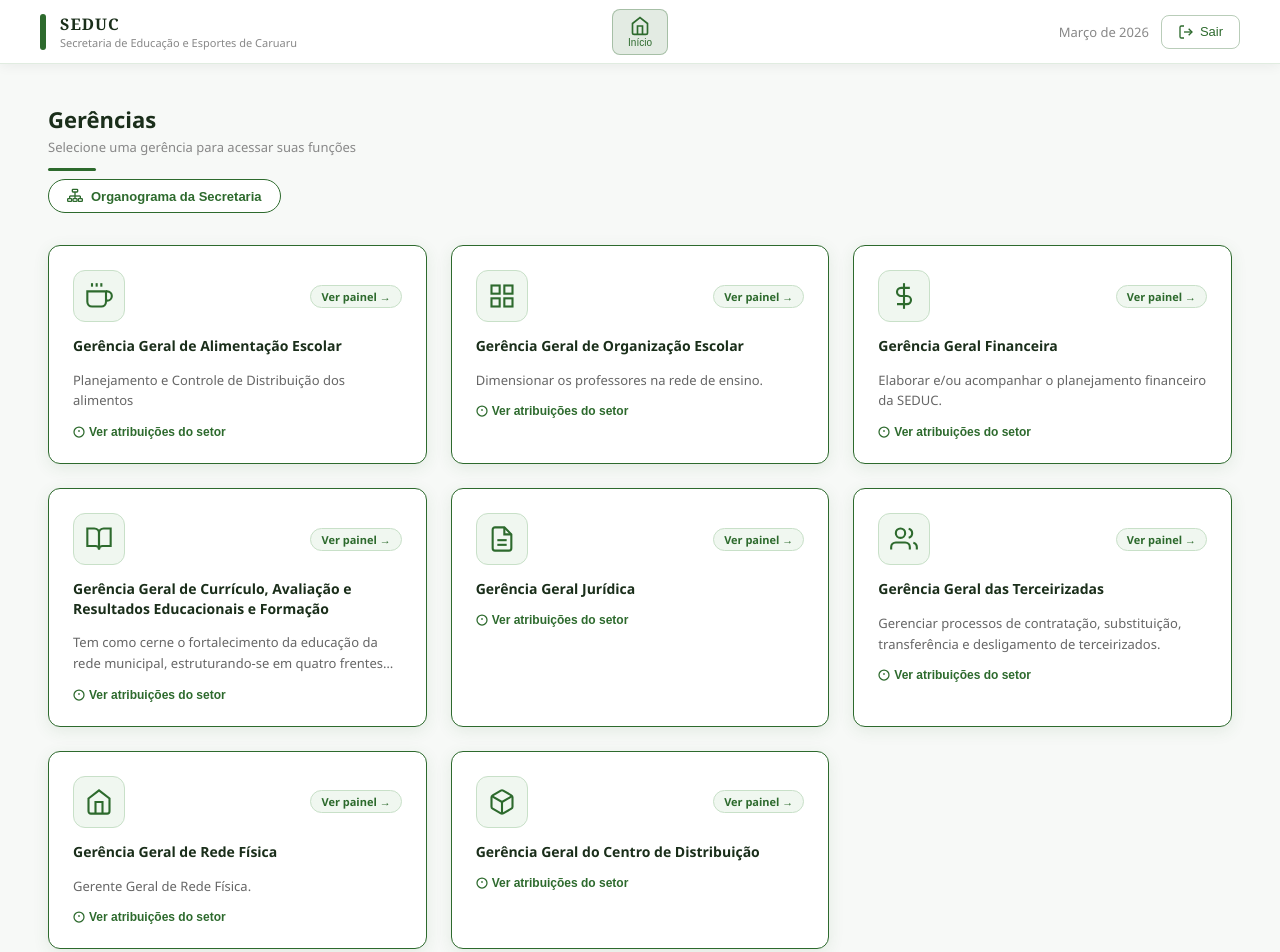
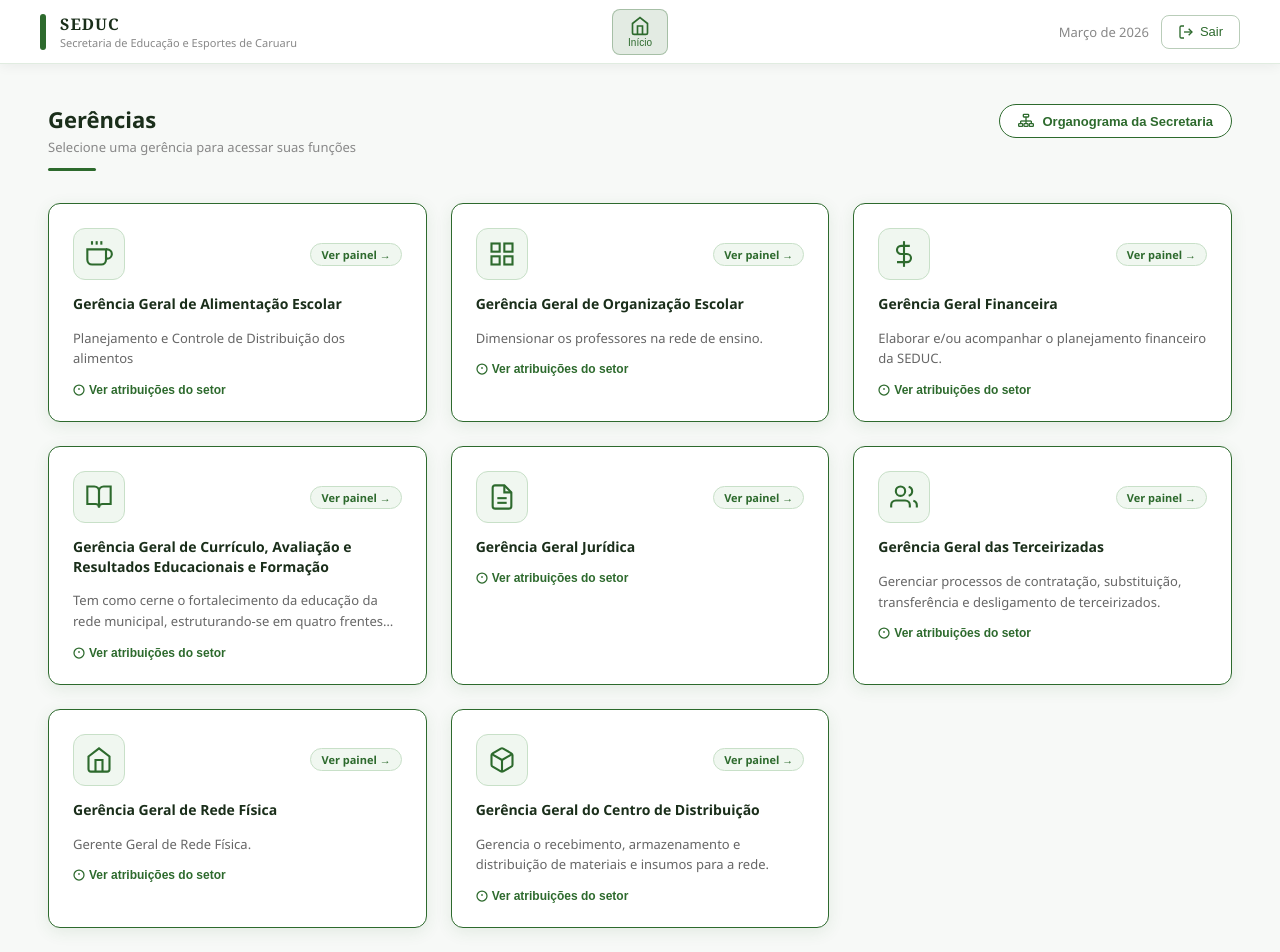
Before and after one commit to josewerton-seduc/seduc, a React (Vite) app in the folder frontend/: page /dashboard in a window 1280 px wide. Shown: the top 952 px of the page. Built offline with nearby package versions, Linux system fonts and the light colour scheme.

Commit message:
botão organograma

```diff
--- a/frontend/src/pages/DashboardPage.jsx
+++ b/frontend/src/pages/DashboardPage.jsx
@@ -143,7 +143,7 @@ const gerencias = [
     id: 8,
     nome: "Gerência Geral do Centro de Distribuição",
     rota: "/gg-centro-distribuicao",
-    descricao: "",
+    descricao: "Gerencia o recebimento, armazenamento e distribuição de materiais e insumos para a rede.",
     atribuicoes: [],
     icone: (
       <svg width="28" height="28" viewBox="0 0 24 24" fill="none" stroke="currentColor" strokeWidth="1.8">
@@ -300,16 +300,14 @@ export default function DashboardPage() {
 
       <Header titulo="SEDUC" sub="Secretaria de Educação e Esportes de Caruaru" />
 
-      <div style={{ padding: "2.5rem 3rem 0", paddingTop: "calc(64px + 2.5rem)" }}>
+      <div style={{ padding: "2.5rem 3rem 0", paddingTop: "calc(64px + 2.5rem)", display: "flex", alignItems: "flex-start", justifyContent: "space-between" }}>
+        <div>
           <h2 style={{ fontSize: "22px", fontWeight: "700", color: "#1a2e1a", margin: 0 }}>Gerências</h2>
           <p style={{ fontSize: "13px", color: "#888", marginTop: "4px" }}>
             Selecione uma gerência para acessar suas funções
           </p>
           <div style={{ height: "3px", width: "48px", background: "#2d6a2d", borderRadius: "2px", marginTop: "12px" }} />
         </div>
-
-      {/* Botão organograma */}
-      <div style={{ padding: "0 3rem", marginTop: "8px" }}>
         <button
           onClick={() => setMostraOrganograma(true)}
           style={{
@@ -317,7 +315,7 @@ export default function DashboardPage() {
             padding: "8px 18px", borderRadius: "20px",
             border: "1.5px solid #2d6a2d", background: "#fff",
             color: "#2d6a2d", fontSize: "13px", fontWeight: "600",
-            cursor: "pointer", transition: "background 0.15s",
+            cursor: "pointer", transition: "background 0.15s", whiteSpace: "nowrap",
           }}
           onMouseEnter={e => e.currentTarget.style.background = "#f0f7f0"}
           onMouseLeave={e => e.currentTarget.style.background = "#fff"}
@@ -337,6 +335,7 @@ export default function DashboardPage() {
         </button>
       </div>
 
+      {/* Botão organograma */}
       {/* Popover organograma */}
       {mostraOrganograma && (
         <>
```
Lines whose indentation alone changed are shown as unchanged.
